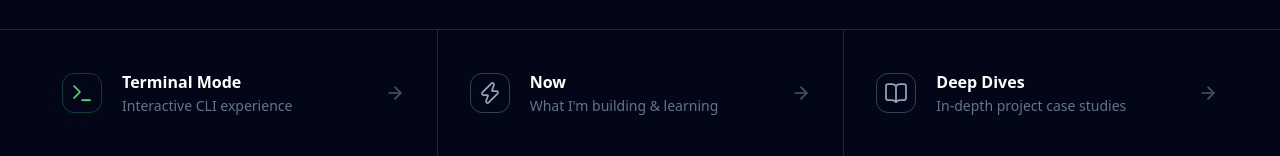
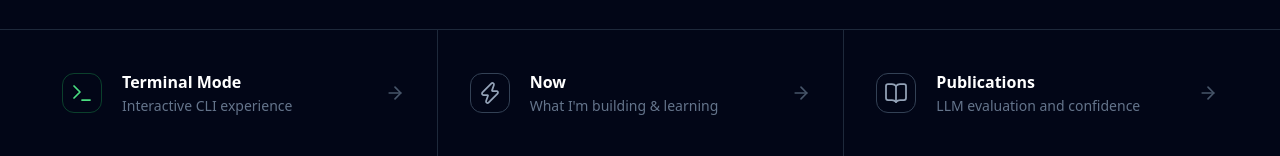
Before and after one commit to jacobhorne-jth/jacobhorne-jth.github.io, a React (Vite) app: page / in a window 1280 px wide. Shown: the part 9141-9297 px from the top of the page. Built offline with nearby package versions, Linux system fonts and the light colour scheme.

Commit message:
Point explore bar toward publications

```diff
--- a/src/App.tsx
+++ b/src/App.tsx
@@ -1601,10 +1601,10 @@ function ExploreBar({ onOpenTerminal }: { onOpenTerminal: () => void }) {
       iconClass: "text-slate-400 group-hover:text-blue-400",
       borderClass: "border-slate-700 group-hover:border-blue-500/50",
       arrowClass: "text-slate-600 group-hover:text-blue-400",
-      label: "Deep Dives",
-      sub: "In-depth project case studies",
+      label: "Publications",
+      sub: "LLM evaluation and confidence",
       action: null,
-      href: "#projects",
+      href: "#publications",
     },
   ];
 
```
